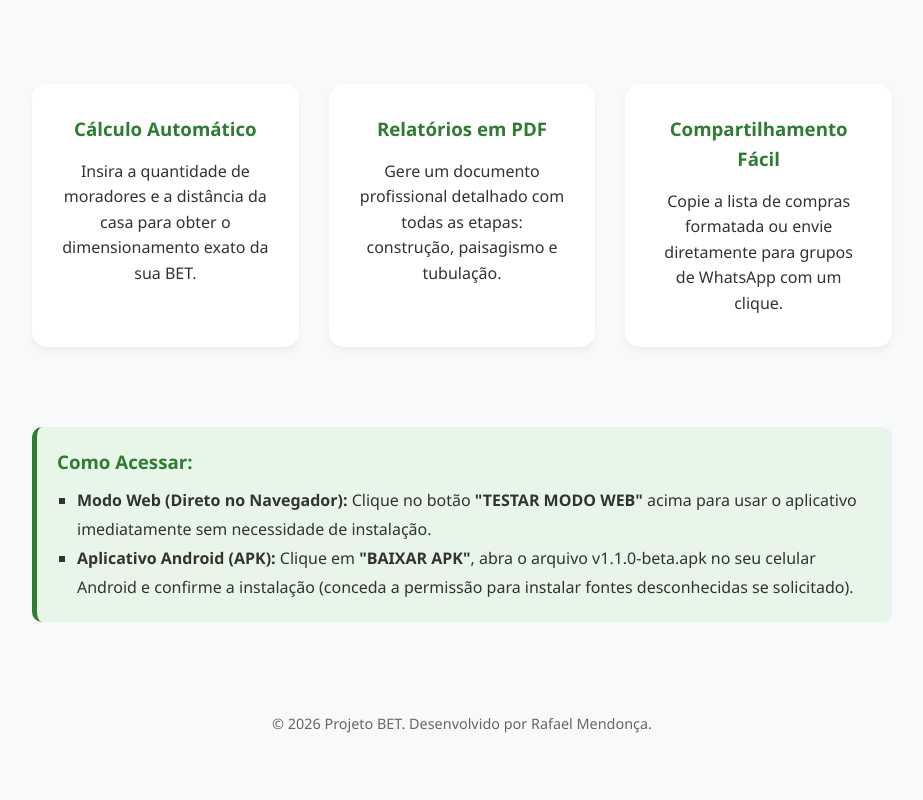
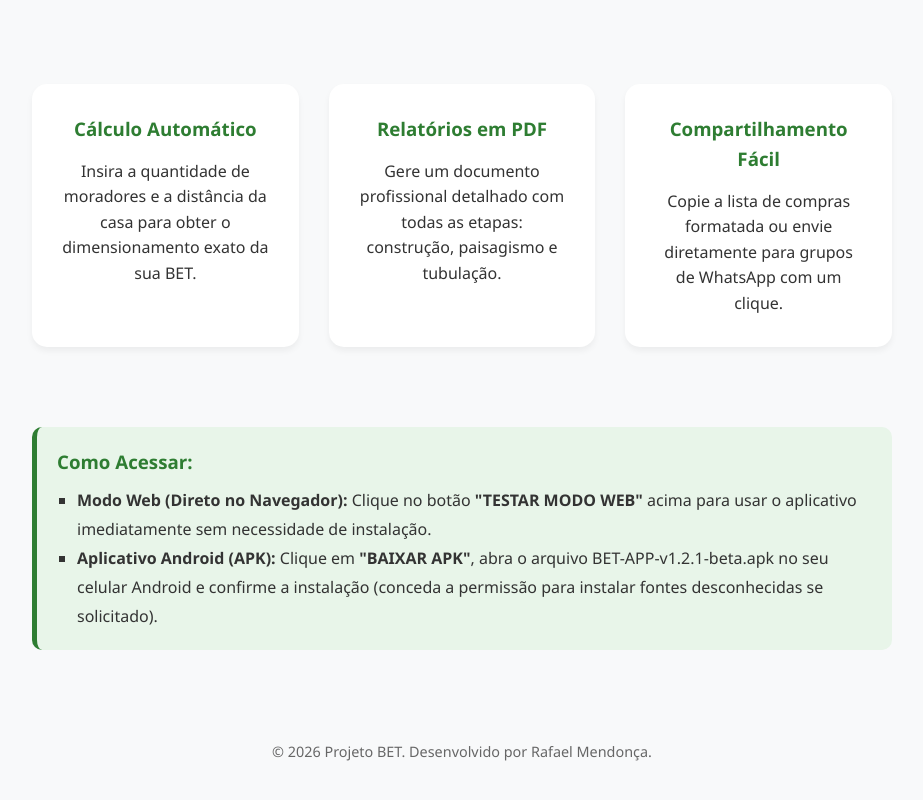
Before and after one commit to Rafael1102/Site-para-Download-app-bet, a plain HTML site: page index.html in a window 1280 px wide. Shown: the part 523-1323 px from the top of the page, without its empty margins (178-1101 px from the left). Before the commit the page ends 1298 px from the top, so only its background shows below. Drawn offline with Linux system fonts and the light colour scheme.

Commit message:
Atualiza o download para o BET-APP v1.2.1-beta

```diff
--- a/index.html
+++ b/index.html
@@ -178,7 +178,7 @@
                     TESTAR MODO WEB
                 </a>
 
-                <a href="app/v1.1.0-beta.apk" class="btn-download btn-apk" download>
+                <a href="https://github.com/Rafael1102/BET-APP/releases/download/v1.2.1-beta/BET-APP-v1.2.1-beta.apk" class="btn-download btn-apk">
                     <svg viewBox="0 0 24 24">
                         <path d="M19 9h-4V3H9v6H5l7 7 7-7zM5 18v2h14v-2H5z"/>
                     </svg>
@@ -208,7 +208,7 @@
             <h3 style="color: var(--primary-color); margin-bottom: 10px;">Como Acessar:</h3>
             <ul style="margin-left: 20px; line-height: 1.8; list-style-type: square;">
                 <li><strong>Modo Web (Direto no Navegador):</strong> Clique no botão <strong>"TESTAR MODO WEB"</strong> acima para usar o aplicativo imediatamente sem necessidade de instalação.</li>
-                <li><strong>Aplicativo Android (APK):</strong> Clique em <strong>"BAIXAR APK"</strong>, abra o arquivo <code>v1.1.0-beta.apk</code> no seu celular Android e confirme a instalação (conceda a permissão para instalar fontes desconhecidas se solicitado).</li>
+                <li><strong>Aplicativo Android (APK):</strong> Clique em <strong>"BAIXAR APK"</strong>, abra o arquivo <code>BET-APP-v1.2.1-beta.apk</code> no seu celular Android e confirme a instalação (conceda a permissão para instalar fontes desconhecidas se solicitado).</li>
             </ul>
         </div>
     </section>
```
